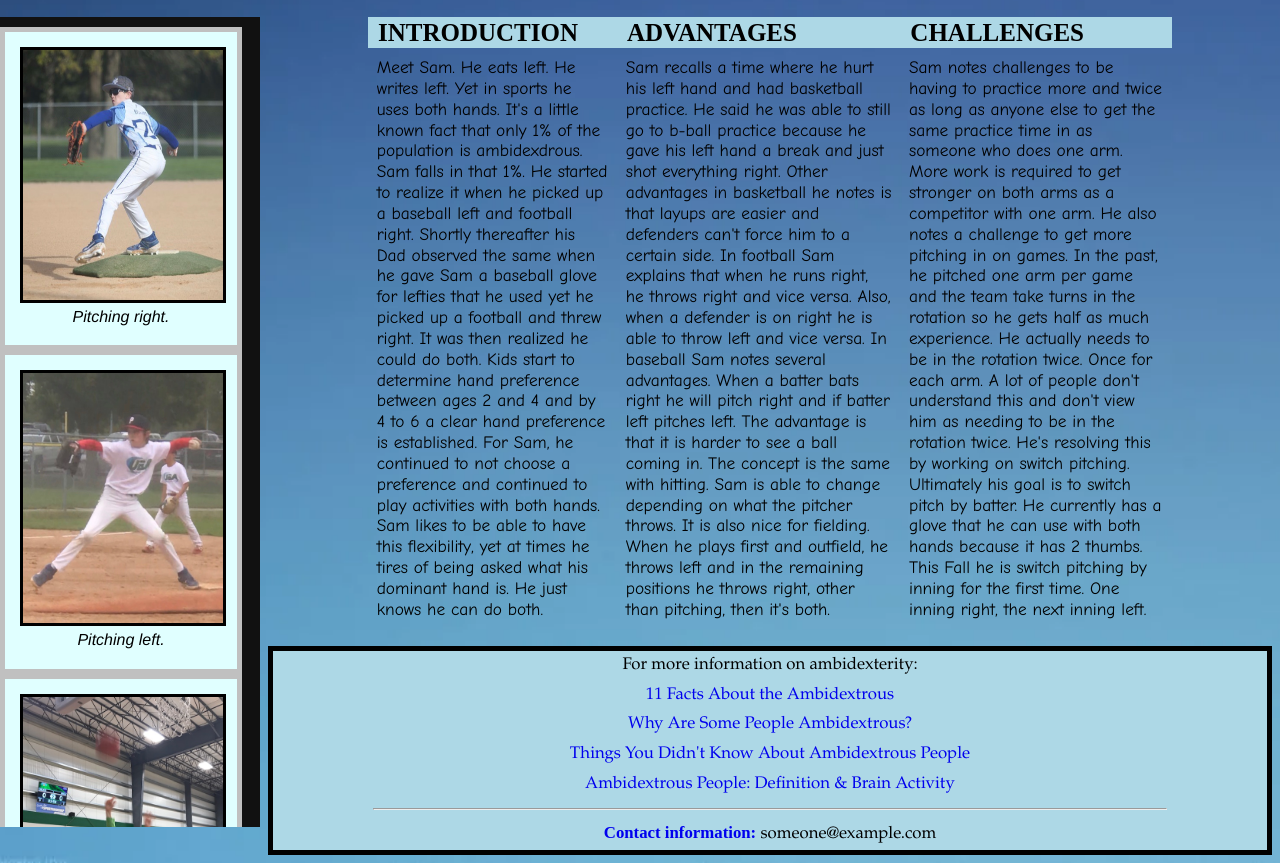
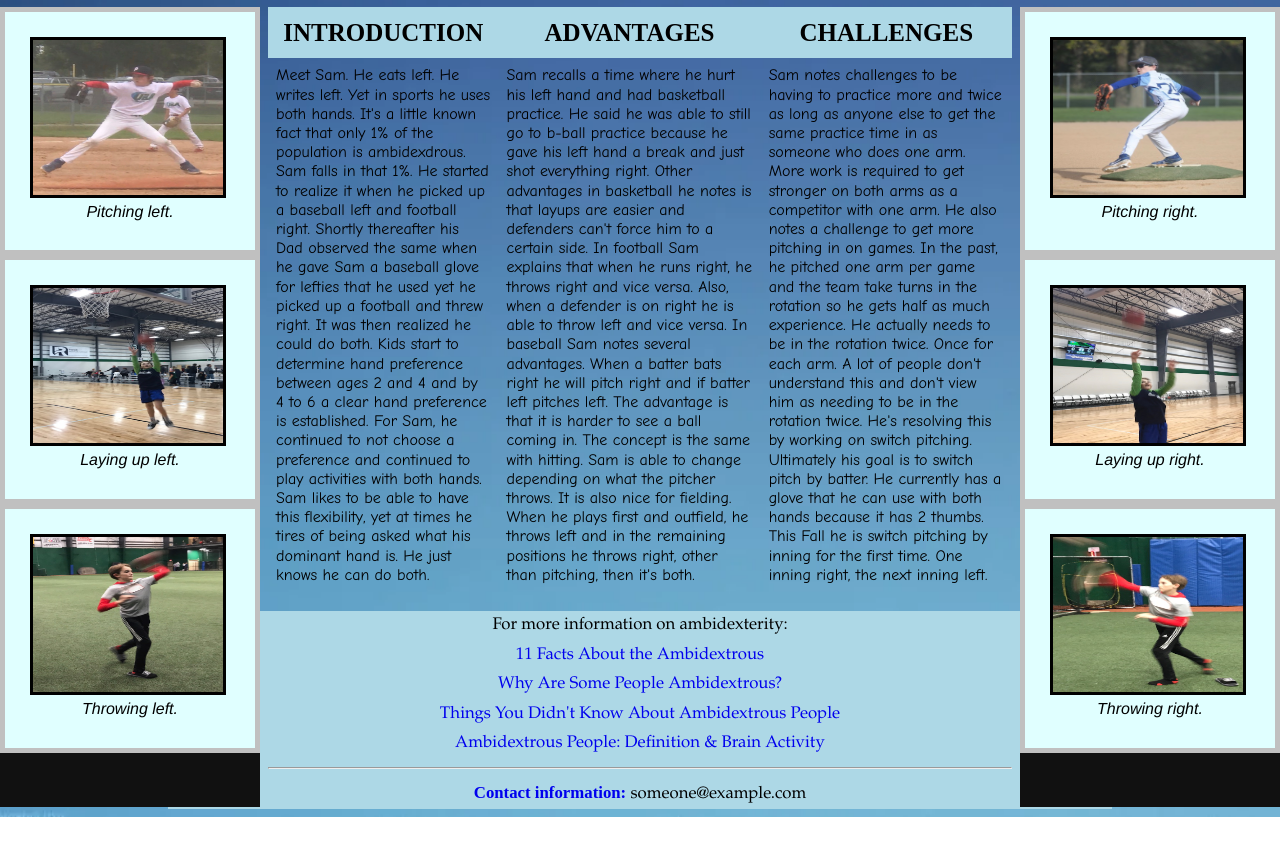
Before and after one commit to cmbohnet/bioSite, a plain HTML site: page index.html in a window 1280 px wide. Shown: the part 433-1296 px from the top of the page. After the commit the page ends 1250 px from the top, so only its background shows below. Drawn offline with Linux system fonts and the light colour scheme.

Commit message:
Add files via upload

```diff
--- a/index.html
+++ b/index.html
@@ -18,14 +18,29 @@
 <div class="sidebar">
 <article>
         <figure>
-    	<img src="images/pitching_right.jpg" alt="Pic pitching right."/>
-    		<figcaption>Pitching right.</figcaption>
+    	<img src="images/pitching_left.jpg" alt="Pic pitching left."/>
+    		<figcaption>Pitching left.</figcaption>
+</figure>
+</article>
+
+<article>
+        <figure>
+    	<img src="images/layup_left.JPG" alt="Pic layup left."/>
+    		<figcaption>Laying up left.</figcaption>
 </figure>
 </article>
 <article>
         <figure>
-    	<img src="images/pitching_left.jpg" alt="Pic pitching left."/>
-    		<figcaption>Pitching left.</figcaption>
+    	<img src="images/throw_left.JPG" alt="Pic throwing left."/>
+    		<figcaption>Throwing left.</figcaption>
+</figure>
+</article>
+</div>
+<div class="rightside">
+<article>
+        <figure>
+    	<img src="images/pitching_right.jpg" alt="Pic pitching right."/>
+    		<figcaption>Pitching right.</figcaption>
 </figure>
 </article>
 <article>
@@ -36,22 +51,11 @@
 </article>
 <article>
         <figure>
-    	<img src="images/layup_left.JPG" alt="Pic layup left."/>
-    		<figcaption>Laying up left.</figcaption>
-</figure>
-</article>
-<article>
-        <figure>
     	<img src="images/throw_right.JPG" alt="Pic throwing right."/>
     		<figcaption>Throwing right.</figcaption>
 </figure>
 </article>
- <article>
-        <figure>
-    	<img src="images/throw_left.JPG" alt="Pic throwing left."/>
-    		<figcaption>Throwing left.</figcaption>
-</figure>
-</article>
+
 </div>
 
 <div class="main">
--- a/style.css
+++ b/style.css
@@ -17,16 +17,28 @@
   //bottom: 0;
   left: 0;
   background-color: #111;
-  overflow-x: hidden;
-  padding-top: 10px;
+  overflow: hidden;
+ // padding-top: 10px;
   float: left;
+}
+.rightside {
+  height: 100%;
+  width: 260px;
+  position: absolute;
+  //z-index: 0;
+  //bottom: 0;
+  right: 0;
+  background-color: #111;
+  overflow: hidden;
+ // padding-top: 10px;
+  float: right;
 }
 .main {
   display: flex;
-  margin-left: 260px;
+  margin-left: 160px;
+  margin-right: 160px;
   padding: 0px 100px;
 }
-
 .topHeader{
     align-content: center;
     text-align: center;
@@ -35,7 +47,7 @@
     font-weight: 900;
     font-size: 3.263em;
     line-height: 1.763em;
-    border: thick black solid;
+//    border: thick black solid;
     background-color: lightblue;
     margin: 0;
       }
@@ -50,9 +62,9 @@
       }
 figure {
     display: block;
-    width: 202px;
+    width: 200px;
     margin: 0px;
-    padding: 15px;
+    padding: 25px;
     border: thick silver solid;
     text-align left;
     background-color: lightcyan;
@@ -60,8 +72,8 @@ figure {
 }
 
 figure img {
-    width: 200px;
-    height: 250px;
+    width: 190px;
+    height: 155px;
     border: black solid;
     display: center;
 }
@@ -76,20 +88,23 @@ figcaption {
 h3 {
     //font-family: Quicksand, Verdana, Arial, sans-serif;
     font-family: "Palatino Linotype", "Book Antiqua", Palatino, serif
-    font-weight: 900;
-    padding-left: 10px;
+  //  font-weight: 500;
+ //   padding-left: 10px;
     font-size: 1.563em;
-    line-height: 1.263em;
+    line-height: 2.063em;
     margin: 0;
     background-color: lightblue;
+    text-align: center;
+
 }
 
 p {
     font-weight: 100;
     line-height: 1.2em;
     font-family: Comic Sans MS, Georgia, Arial, sans-serif;
-    font-size: 1.085em;
+    font-size: 1.000em;
     margin: 0.5em;
+
 }
 footer {
     align-content: center;
@@ -99,10 +114,15 @@ footer {
     font-weight: 500;
     font-size: 1.050em;
     line-height: 1.763em;
-    border: thick black solid;
+  //  border: thick black solid;
     background-color: lightblue;
-    margin-left: 260px;
-    padding: 0px 100px;
+//    margin-left: 260px;
+  //  padding: 0px 100px;
+//display: flex;
+  margin-left: 160px;
+  margin-right: 160px;
+  padding: 0px 100px;
+
 }
 a[href^=mailto] {
     font-weight: bold;
```
